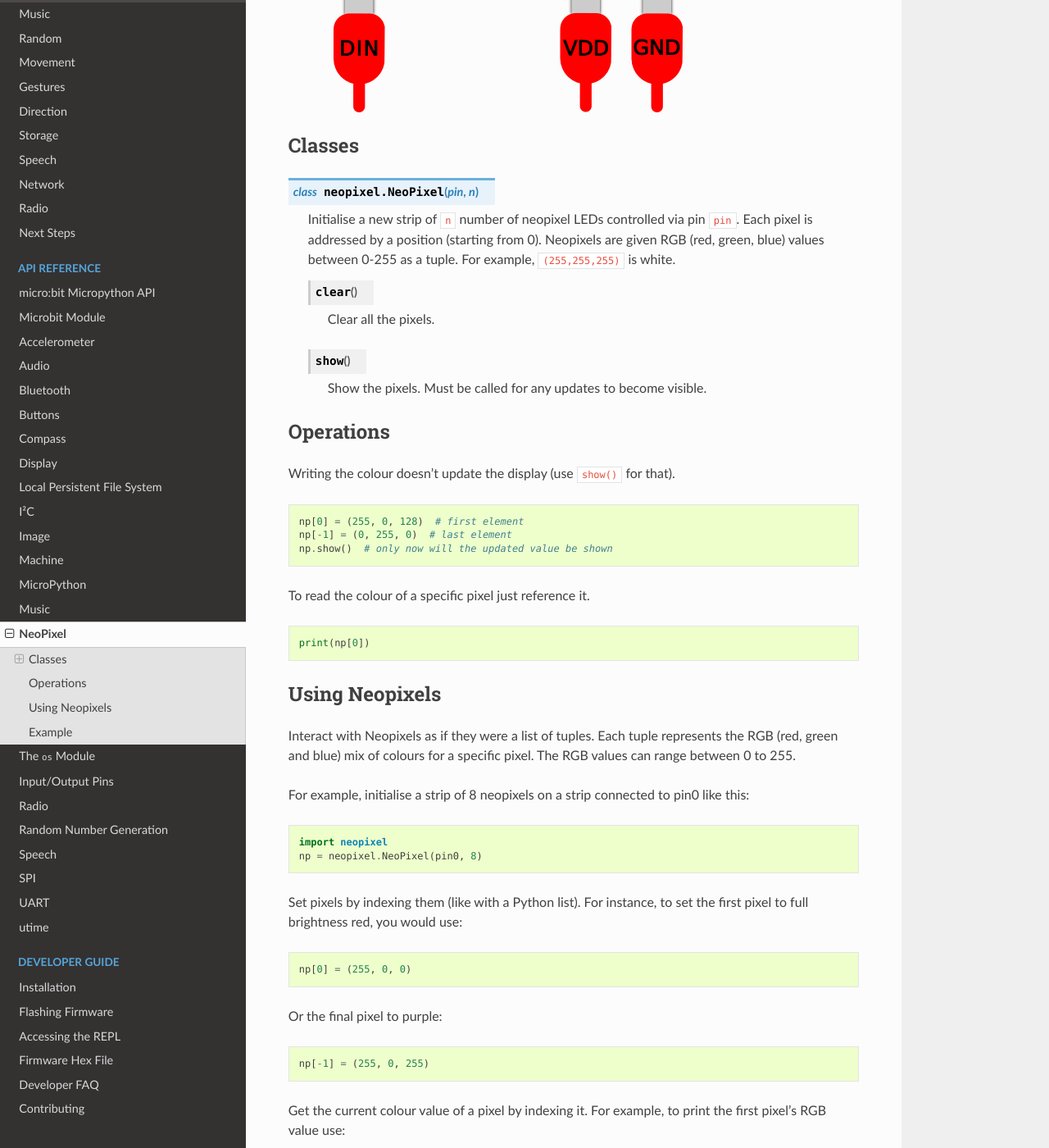
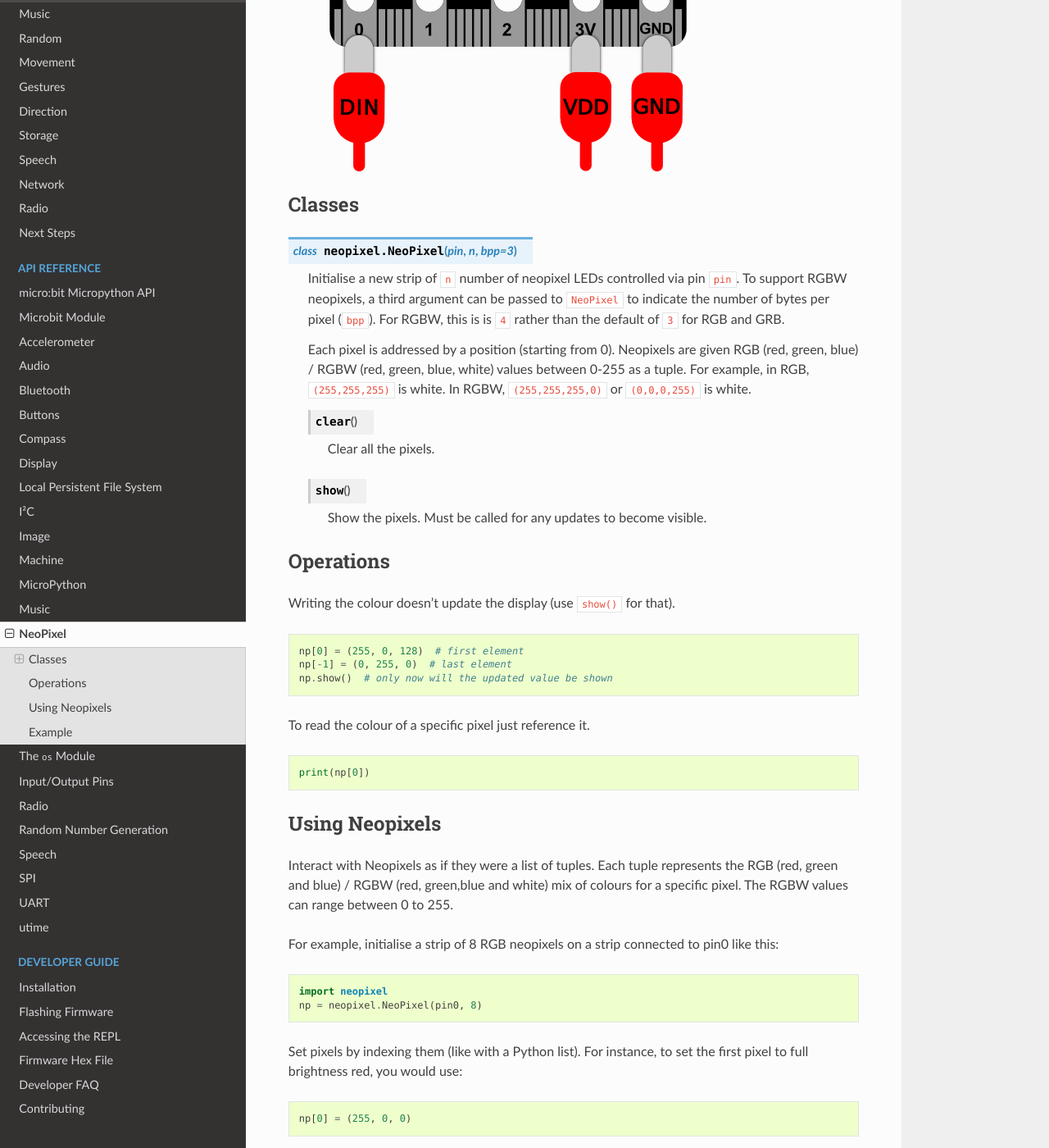
Before and after one commit to bbcmicrobit/micropython, a Sphinx documentation site: the page built from docs/neopixel.rst, in a window 1280 px wide and 1400 px high, scrolled down 1702 px. Shown: the whole window at 82% size. Built offline with Sphinx 7.4.7 and the Read the Docs theme 2.0.0, drawn with Linux system fonts in a browser that asks for light colours; some of the changed text lies outside the part shown.

Commit message:
docs: Update V1 neopixel module support for RGBW (#736)
* docs: Update V1 neopixel module support for RGBW.

Based on the changes added to the V2 documentation from PR
https://github.com/bbcmicrobit/micropython/pull/694

Co-authored-by: Carlos Pereira Atencio <carlos@microbit.org>

* docs: Fix typo in NeoPixel module.

Co-authored-by: Mark <mark@microbit.org>

Co-authored-by: Mark <mark@microbit.org>

```diff
--- a/docs/neopixel.rst
+++ b/docs/neopixel.rst
@@ -4,8 +4,8 @@
 .. py:module:: neopixel
 
 The ``neopixel`` module lets you use NeoPixel (WS2812) individually addressable
-RGB LED strips with the micro:bit. Note to use the ``neopixel`` module, you
-need to import it separately with::
+RGB and RGBW LED strips with the micro:bit. Note to use the ``neopixel``
+module, you need to import it separately with::
 
     import neopixel
 
@@ -27,6 +27,8 @@
 art and games such as the demo shown below.
 
 .. image:: neopixel.gif
+   :alt: Neopixel flexible tile
+Image attribution: `adafruit flexible Neopixel matrix <https://www.adafruit.com/product/2547>`_
 
 To connect a strip of neopixels you'll need to attach the micro:bit as shown
 below (assuming you want to drive the pixels from pin 0 - you can connect
@@ -50,12 +52,18 @@
 =======
 
 .. py:class::
-    NeoPixel(pin, n)
+    NeoPixel(pin, n, bpp=3)
 
     Initialise a new strip of ``n`` number of neopixel LEDs controlled via pin
-    ``pin``. Each pixel is addressed by a position (starting from 0). Neopixels
-    are given RGB (red, green, blue) values between 0-255 as a tuple. For
-    example, ``(255,255,255)`` is white.
+    ``pin``. To support RGBW neopixels, a third argument can be passed to
+    ``NeoPixel`` to indicate the number of bytes per pixel (``bpp``).
+    For RGBW, this is is ``4`` rather than the default of ``3`` for
+    RGB and GRB.
+
+    Each pixel is addressed by a position (starting from 0). Neopixels
+    are given RGB (red, green, blue) / RGBW (red, green, blue, white)
+    values between 0-255 as a tuple. For example, in RGB, ``(255,255,255)`` is
+    white. In RGBW, ``(255,255,255,0)`` or ``(0,0,0,255)`` is white.
 
     .. py:method:: clear()
 
@@ -87,10 +95,10 @@
 ===============
 
 Interact with Neopixels as if they were a list of tuples. Each tuple represents
-the RGB (red, green and blue) mix of colours for a specific pixel. The RGB
-values can range between 0 to 255.
+the RGB (red, green and blue) / RGBW (red, green,blue and white) mix of colours
+for a specific pixel. The RGBW values can range between 0 to 255.
 
-For example, initialise a strip of 8 neopixels on a strip connected to pin0
+For example, initialise a strip of 8 RGB neopixels on a strip connected to pin0
 like this::
 
     import neopixel
```
